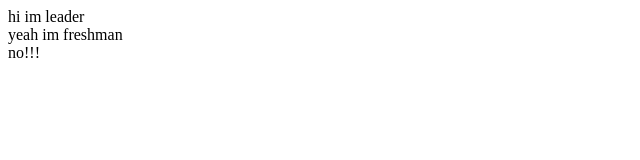
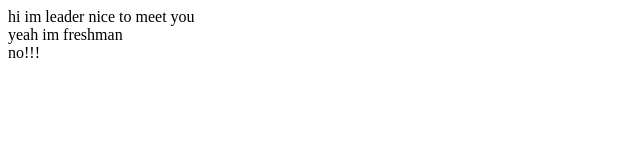
Before and after one commit to itsbamee/B-project, a plain HTML site: page index.html in a window 1280 px wide. Shown: the whole page, without its empty margins (0-640 px from the left). Drawn offline with Linux system fonts and the light colour scheme.

Commit message:
master answer

```diff
--- a/index.html
+++ b/index.html
@@ -9,6 +9,7 @@
 <body>
   <nav>
     hi im leader
+    nice to meet you
   </nav>
   <main>
     yeah im freshman
```
